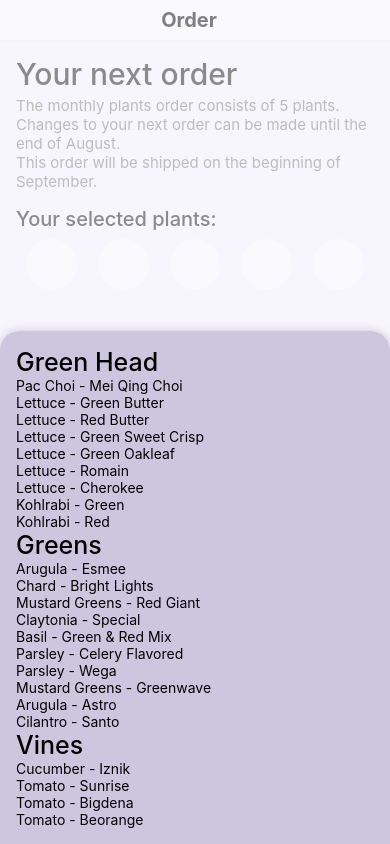
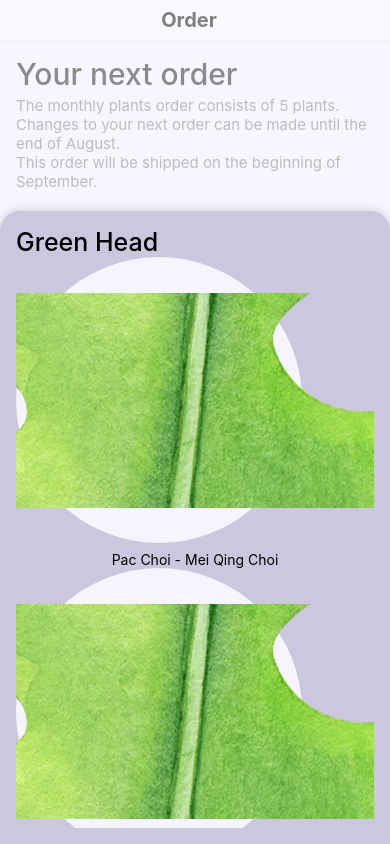
Before and after one commit to OrrEilam/AgwaFarm, a React Native app in the folder AgwaFarm/: screen / in a window 390 px wide. Both pictures are taken after a click on the element 51 px from the left and 264 px from the top of the page. Built offline with nearby package versions, Linux system fonts and the light colour scheme.

Commit message:
added hoc to handle wrappers and styles to prevent code duplicates

```diff
--- a/AgwaFarm/common/hoc/WithActionButton/WithActionButton.tsx
+++ b/AgwaFarm/common/hoc/WithActionButton/WithActionButton.tsx
@@ -6,7 +6,7 @@ import { style } from "./styles";
 /**
  * The structure of the parameters needed for the HOC.
  */
-export interface IWithActionButton {
+export interface IWithActionButtonProps {
     component: React.ReactNode;
     iconName: IconName;
     onActionPress: () => void;
@@ -17,7 +17,7 @@ export interface IWithActionButton {
  * @param props The parameters needed for the HOC (component, icon-name, action-handler...).
  * @returns A new JSX.Element with the added functionallity.
  */
-export const WithActionButton = (props: IWithActionButton): JSX.Element => {
+export const WithActionButton = (props: IWithActionButtonProps): JSX.Element => {
     return (
         <TouchableOpacity onPress={props.onActionPress}>
             <>
--- /dev/null
+++ b/AgwaFarm/common/hoc/WithStyledWrapper/WithStyledWrapper.tsx
@@ -0,0 +1,22 @@
+import { View } from "react-native"
+
+/**
+ * The structure of the parameters needed for the HOC.
+ */
+export interface IWithStyledWrapperProps {
+    component: React.ReactNode;
+    styles: any;
+}
+
+/**
+ * An HOC that adds a styled-wrapper component.
+ * @param props The parameters needed for the HOC (component, styles...).
+ * @returns A new JSX.Element with the added functionallity.
+ */
+export const WithStyledWrapper = (props: IWithStyledWrapperProps): JSX.Element => {
+    return (
+        <View style={props.styles}>
+            {props.component}
+        </View>
+    )
+}
--- a/AgwaFarm/pages/Order/components/Menu/Menu.tsx
+++ b/AgwaFarm/pages/Order/components/Menu/Menu.tsx
@@ -1,7 +1,9 @@
 import React from 'react';
 import { View, Image, Modal, SectionList, Text, TouchableOpacity } from 'react-native';
 import { useDispatch, useSelector } from 'react-redux';
+import { PlantItem } from '../../../../common/components/PlantSelectorItem/PlantItem';
 import { IconName } from '../../../../common/enums/IconName';
+import { WithActionButton } from '../../../../common/hoc/WithActionButton/WithActionButton';
 import { IBasePlant, IPlantCatagory } from '../../../../common/models/Plant';
 import { addPlant } from '../../../../common/store/features/plantCartSlice';
 import { selectCategorizedPlants } from '../../../../common/store/features/plantInfoSlice';
@@ -64,7 +66,19 @@ export const Menu: React.FC<IMenu> = (props: IMenu) => {
                     </TouchableOpacity>
                     <SectionList
                         sections={categorizedPlants.map((category: IPlantCatagory) => ({ title: category.name, data: category.plants }))}
-                        renderItem={({ item }) => <Text onPress={() => onAddPlant(item)}>{item.name}</Text>}
+                        renderItem={({ item, index }) => {
+                            return WithActionButton({
+                                component: (
+                                    <PlantItem
+                                        key={index}
+                                        plant={item}
+                                        onPress={() => onAddPlant(item)}
+                                    />
+                                ),
+                                onActionPress: () => onAddPlant(item),
+                                iconName: IconName.PlusSign,
+                            })
+                        }}
                         renderSectionHeader={({ section }) => <MenuSectionHeader title={section.title} />}
                     />
                 </View>
--- a/AgwaFarm/pages/Order/components/Selector/Selector.tsx
+++ b/AgwaFarm/pages/Order/components/Selector/Selector.tsx
@@ -4,11 +4,11 @@ import { useDispatch, useSelector } from "react-redux";
 import { deletePlant, selectPlantCartMaxItems, selectPlantCartContents } from "../../../../common/store/features/plantCartSlice";
 import { PlantItem } from "../../../../common/components/PlantSelectorItem/PlantItem";
 import { WithActionButton } from "../../../../common/hoc/WithActionButton/WithActionButton";
-import { SelectorItemWrapper } from "./SelectorItemWrapper/SelectorItemWrapper";
 import { PlusSelectorItem } from "./PlusSelectorItem/PlusSelectorItem";
 import { IBasePlant } from "../../../../common/models/Plant";
 import { IconName } from "../../../../common/enums/IconName";
 import { styles } from "./styles";
+import { WithStyledWrapper } from "../../../../common/hoc/WithStyledWrapper/WithStyledWrapper";
 
 /**
  * The structure of the parameters needed for the component.
@@ -61,8 +61,9 @@ export const Selector: React.FC<ISelectorProps> = (props: ISelectorProps) => {
                 {/* The already selected plants. */}
                 {
                     plants.map((item: IBasePlant, index: number) => {
-                        return SelectorItemWrapper(
-                            index,
+                        return WithStyledWrapper({
+                            styles: styles.selectorItem,
+                            component: (
                                 WithActionButton({
                                     component: (
                                         <PlantItem
@@ -76,18 +77,21 @@ export const Selector: React.FC<ISelectorProps> = (props: ISelectorProps) => {
                                 })
                             )
                         })
+                    })
                 }
                 {/* The empty selectable places. */}
                 {
                     (new Array(maxNumberOfPlants - plants.length)).fill(0).map((item: number, index: number) => {
-                        return SelectorItemWrapper(
-                            index,
+                        return WithStyledWrapper({
+                            styles: styles.selectorItem,
+                            component: (
                                 <PlusSelectorItem
                                     key={index}
                                     onAdd={() => onPlantAdd()}
                                 />
                             )
                         })
+                    })
                 }
             </View>
         </View>
--- a/AgwaFarm/pages/Order/components/Selector/SelectorItemWrapper/SelectorItemWrapper.tsx
+++ /dev/null
@@ -1,17 +0,0 @@
-import React from "react";
-import { View } from "react-native"
-import { styles } from "./styles";
-
-/**
- * An HOC component that adds a wrapper and some styles.
- * @param key The component's key (since it's a child of a map).
- * @param component The component to wrap using the HOC.
- * @returns A new JSX.Element with the added functionallity.
- */
-export const SelectorItemWrapper = (key: number, component: React.ReactNode) => {
-    return (
-        <View key={key} style={styles.selectorItem}>
-            {component}
-        </View>
-    )
-}
--- a/AgwaFarm/pages/Order/components/Selector/SelectorItemWrapper/styles.ts
+++ /dev/null
@@ -1,11 +0,0 @@
-import { StyleSheet } from "react-native";
-
-export const styles = StyleSheet.create({
-    selectorItem: {
-        flexBasis: '20%',
-        padding: '0.25rem',
-        display: 'flex',
-        justifyContent: 'flex-start',
-        alignItems: 'center',
-    },
-});
--- a/AgwaFarm/pages/Order/components/Selector/styles.ts
+++ b/AgwaFarm/pages/Order/components/Selector/styles.ts
@@ -19,4 +19,11 @@ export const styles = StyleSheet.create({
         flex: 1,
         flexGrow: 0,
     },
+    selectorItem: {
+        flexBasis: '20%',
+        padding: '0.25rem',
+        display: 'flex',
+        justifyContent: 'flex-start',
+        alignItems: 'center',
+    },
 });
```
Lines whose indentation alone changed are shown as unchanged.
